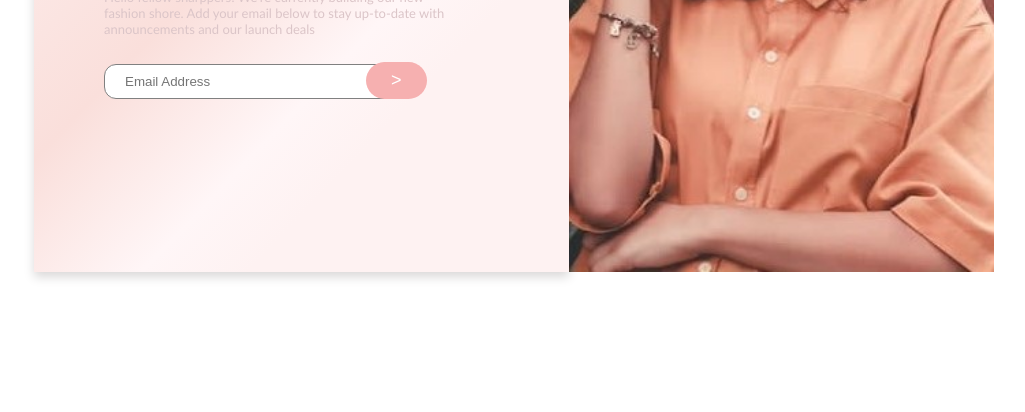
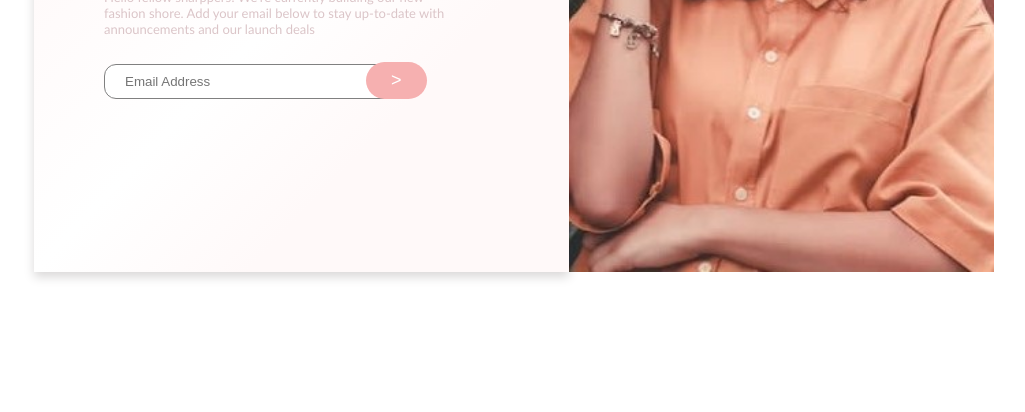
Before and after one commit to fawziyyah01muhammad/Assignment-2, a plain HTML site: page index.html in a window 1280 px wide. Shown: the part 388-800 px from the top of the page, without its empty margins (126-1151 px from the left). Drawn offline with Linux system fonts and the light colour scheme.

Commit message:
first commit

```diff
--- a/style.css
+++ b/style.css
@@ -12,7 +12,7 @@
     flex-basis: 50%;
     padding: 30px 70px;
     box-shadow:0 5px 10px rgb(218, 216, 216);
-    background:linear-gradient(to top left, #fef2f2 30%, #fff6f7 40%, #fadfdb 60%, #fef2f2 100%);
+    background:linear-gradient(to top left, #fff9f9 30%, #ffffff 50%, #ffffff 40%, #fff9f9 80%);
 }
 .container h4{
 font-size: 45px;
```
